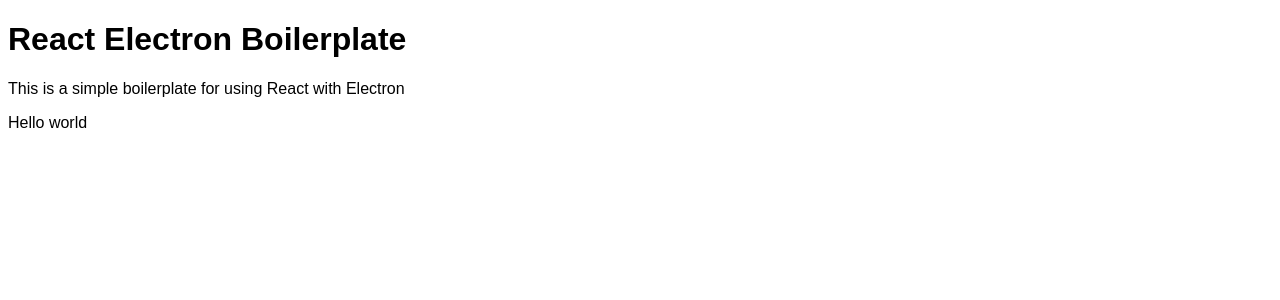
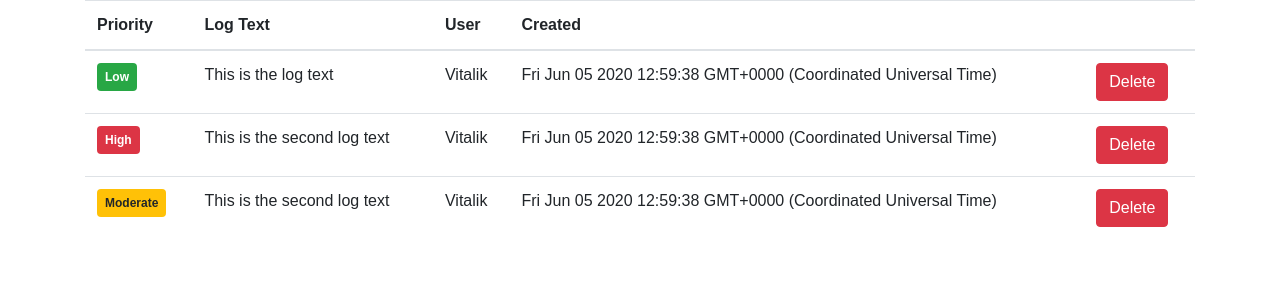
Before and after one commit to vitalikmorozz/bug-logger, a React app: page / in a window 1280 px wide. Shown: the top 300 px of the page. Built offline with nearby package versions, Linux system fonts and the light colour scheme; the HTML template or start-up script is replaced by a standard one.

Commit message:
basic logs table ready

```diff
--- a/package.json
+++ b/package.json
@@ -21,7 +21,9 @@
 		"postpackage": "electron-packager ./ --out=./release-builds"
 	},
 	"dependencies": {
+		"bootstrap": "^4.5.0",
 		"react": "^16.13.1",
+		"react-bootstrap": "^1.0.1",
 		"react-dom": "^16.13.1"
 	},
 	"devDependencies": {
--- a/src/components/App.js
+++ b/src/components/App.js
@@ -1,12 +1,53 @@
-import React from 'react';
+import React, { useState } from 'react';
+import Container from 'react-bootstrap/Container';
+import Table from 'react-bootstrap/Table';
+
+import LogItem from './LogItem';
 
 const App = () => {
+	const [logs, setLogs] = useState([
+		{
+			id: 1,
+			text: 'This is the log text',
+			priority: 'low',
+			user: 'Vitalik',
+			created: new Date().toString(),
+		},
+		{
+			id: 2,
+			text: 'This is the second log text',
+			priority: 'high',
+			user: 'Vitalik',
+			created: new Date().toString(),
+		},
+		{
+			id: 3,
+			text: 'This is the second log text',
+			priority: 'moderate',
+			user: 'Vitalik',
+			created: new Date().toString(),
+		},
+	]);
+
 	return (
-		<div className="app">
-			<h1>React Electron Boilerplate</h1>
-			<p>This is a simple boilerplate for using React with Electron</p>
-			<p>Hello world</p>
-		</div>
+		<Container>
+			<Table>
+				<thead>
+					<tr>
+						<th>Priority</th>
+						<th>Log Text</th>
+						<th>User</th>
+						<th>Created</th>
+						<th></th>
+					</tr>
+				</thead>
+				<tbody>
+					{logs.map((log) => (
+						<LogItem log={log} />
+					))}
+				</tbody>
+			</Table>
+		</Container>
 	);
 };
 
--- /dev/null
+++ b/src/components/LogItem.js
@@ -0,0 +1,28 @@
+import React from 'react';
+import Button from 'react-bootstrap/Button';
+import Badge from 'react-bootstrap/Badge';
+
+const LogItem = ({ log }) => {
+	const setVariant = () => {
+		if (log.priority === 'high') return 'danger';
+		if (log.priority === 'moderate') return 'warning';
+		if (log.priority === 'low') return 'success';
+	};
+	return (
+		<tr>
+			<td>
+				<Badge variant={setVariant()} className="p-2">
+					{log.priority.charAt(0).toUpperCase() + log.priority.slice(1)}
+				</Badge>
+			</td>
+			<td>{log.text}</td>
+			<td>{log.user}</td>
+			<td>{log.created}</td>
+			<td>
+				<Button variant="danger">Delete</Button>
+			</td>
+		</tr>
+	);
+};
+
+export default LogItem;
```
Also changed, not shown: src/index.js (+9 -8 lines), 1 other file (tests, documents, lock files or other folders).
